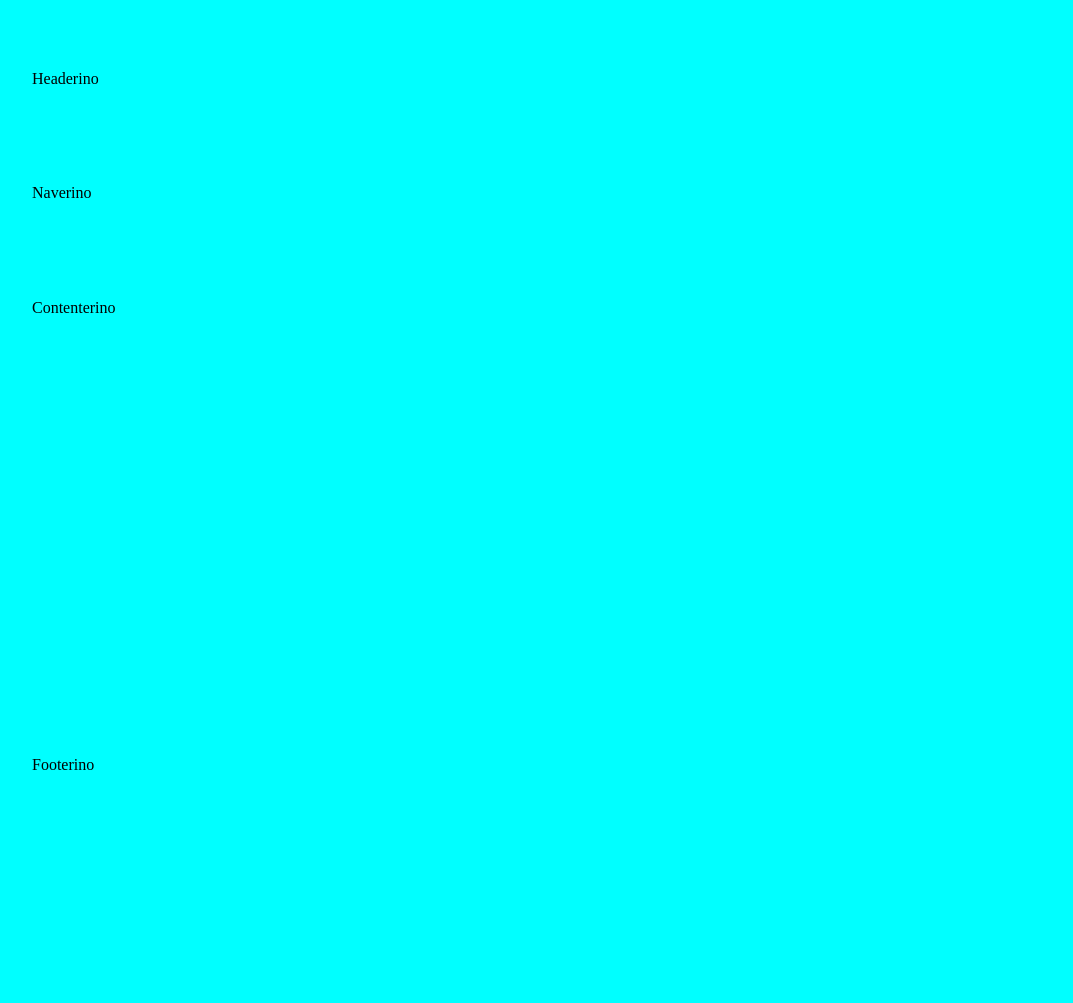
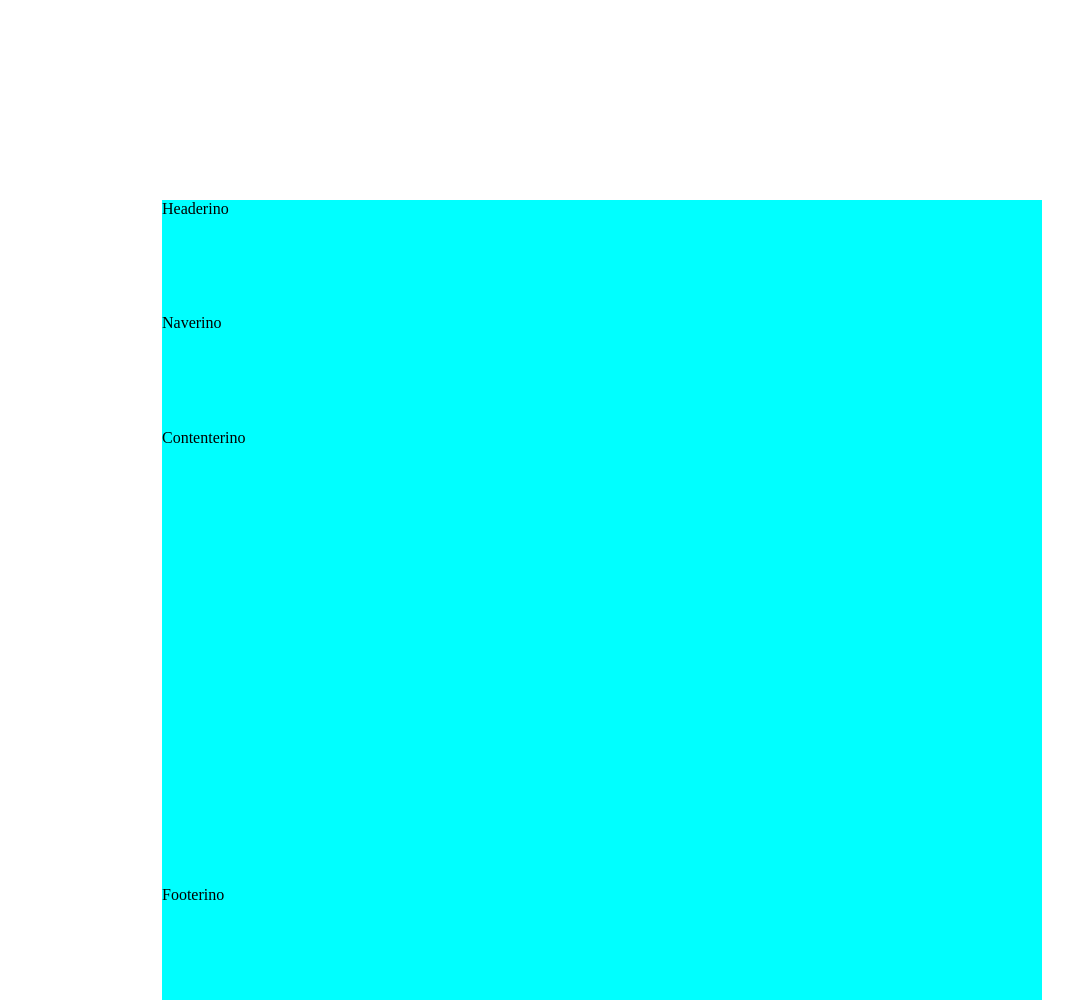
Before and after one commit to DarthSven/DarthSven.github.io, a plain HTML site: page index.html in a window 1280 px wide. Shown: the whole page, without its empty margins (38-1111 px from the left). Before the commit the page ends 940 px from the top, so only its background shows below. Drawn offline with Linux system fonts and the light colour scheme.

Commit message:
div divi div

```diff
--- a/css/styles.css
+++ b/css/styles.css
@@ -2,7 +2,7 @@
 
 .Container{
     background-color: aqua;
-    margin: 70px;
+    margin: 200px;
     height: 100vh;
     display: grid;
     grid-template-rows: 1fr 1fr 4fr 1fr;
--- a/index.html
+++ b/index.html
@@ -6,11 +6,13 @@
     <meta name="viewport" content="width=device-width, initial-scale=1">
     <link rel="stylesheet" type="text/css" media="screen" href="/css/styles.css" />
 </head>
-<body class="Container">
-    <header>Headerino</header>
-    <nav>Naverino</nav>
-    <content>Contenterino</content>
-    <footer>Footerino</footer>
+<body >
+    <div class="Container">
+        <header>Headerino</header>
+        <nav>Naverino</nav>
+        <content>Contenterino</content>
+        <footer>Footerino</footer>
+    </div>
 
 </body>
 </html>
```
